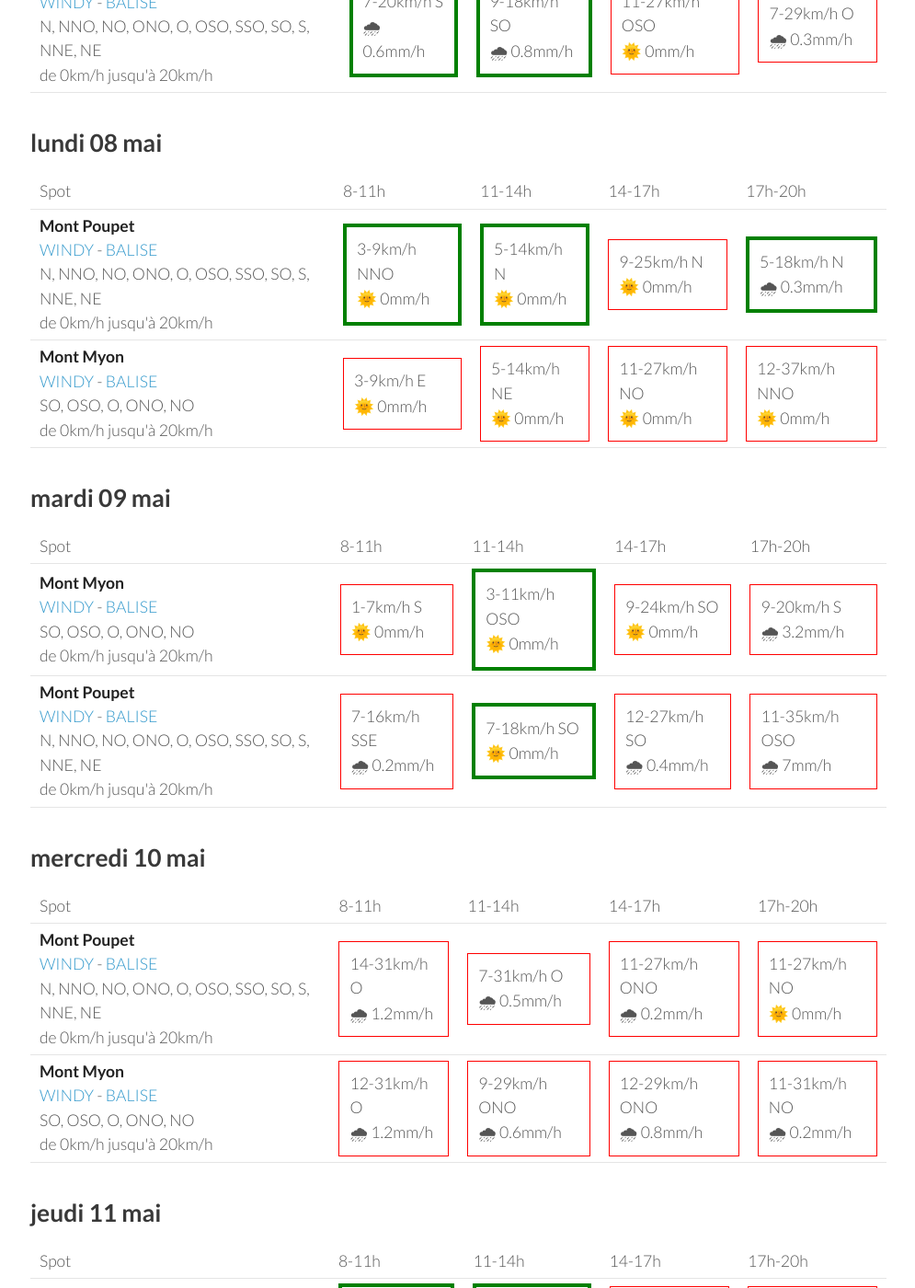
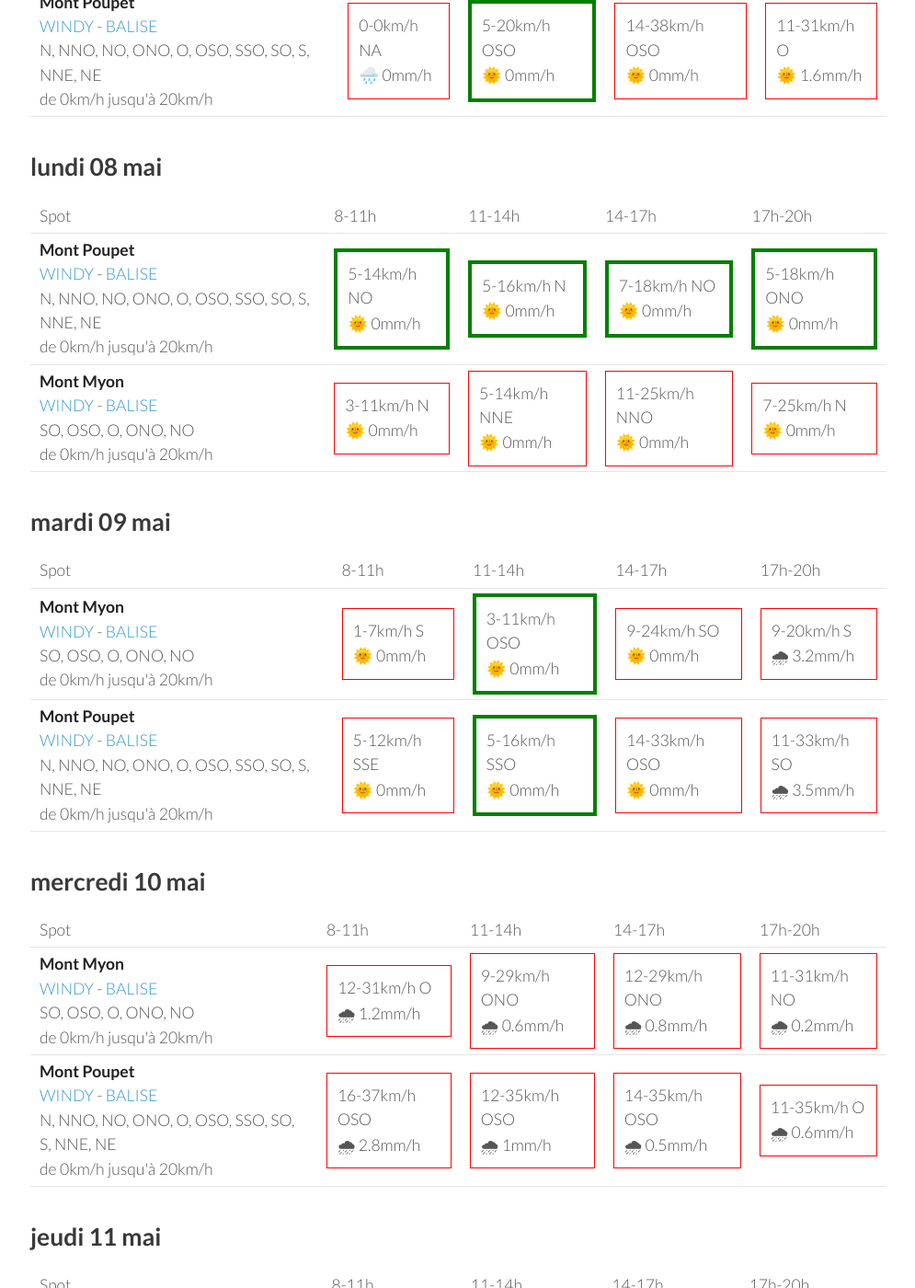
Before and after one commit to parapente-dans-le-nord/parapente-dans-le-nord.github.io, a Jekyll site: the page built from jura.markdown, in a window 1280 px wide and 1400 px high, scrolled down 530 px. Shown: the whole window at 92% size, without its empty margins (25-1020 px from the left). Built offline with Jekyll 4.4.1, drawn with Linux system fonts in a browser that asks for light colours; some of the changed text lies outside the part shown.

Commit message:
update index.markdown

```diff
--- a/jura.markdown
+++ b/jura.markdown
@@ -24,21 +24,19 @@ page mise à jour le dimanche 07 mai 10:20
 <tr>
         <td><strong>Mont Myon</strong><br><a href="https://windy.com/46.331/5.397?45.898,5.394,8,m:eWoagj8">WINDY</a> - <span class=""><a href="http://www.balisemeteo.com/balise.php?idBalise=70">BALISE</a> </span><br> <span class="vent-favorable">SO, OSO, O, ONO, NO</span><br><span class="force-vent">de 0km/h jusqu'à 20km/h</span> </td>
 
-            <td><div class="not-flyable"><p>5-11km/h SE</p><p>🌧 2.3mm/h</p></div></td>
-            <td><div class="flyable"><p>5-14km/h O</p><p>🌞 0mm/h</p></div></td>
-            <td><div class="not-flyable"><p>11-33km/h SO</p><p>🌧 1.5mm/h</p></div></td>
-            <td><div class="flyable"><p>5-18km/h NO</p><p>🌧 3.1mm/h</p></div></td>
-
+            <td><div class="not-flyable"><p>0-0km/h NA</p><p>🌧️ 0mm/h</p></div></td>
+            <td><div class="flyable"><p>7-20km/h ONO</p><p>🌞 0mm/h</p></div></td>
+            <td><div class="not-flyable"><p>12-33km/h ONO</p><p>🌞 0.2mm/h</p></div></td>
+            <td><div class="flyable"><p>5-18km/h O</p><p>🌞 2.6mm/h</p></div></td>
 
     </tr>
 <tr>
         <td><strong>Mont Poupet</strong><br><a href="https://windy.com/46.970/5.876?46.541,5.876,8">WINDY</a> - <span class=""><a href="http://www.balisemeteo.com/balise.php?idBalise=92">BALISE</a> </span><br> <span class="vent-favorable">N, NNO, NO, ONO, O, OSO, SSO, SO, S, NNE, NE</span><br><span class="force-vent">de 0km/h jusqu'à 20km/h</span> </td>
 
-            <td><div class="flyable"><p>7-20km/h S</p><p>🌧 0.6mm/h</p></div></td>
-            <td><div class="flyable"><p>9-18km/h SO</p><p>🌧 0.8mm/h</p></div></td>
-            <td><div class="not-flyable"><p>11-27km/h OSO</p><p>🌞 0mm/h</p></div></td>
-            <td><div class="not-flyable"><p>7-29km/h O</p><p>🌧 0.3mm/h</p></div></td>
-
+            <td><div class="not-flyable"><p>0-0km/h NA</p><p>🌧️ 0mm/h</p></div></td>
+            <td><div class="flyable"><p>5-20km/h OSO</p><p>🌞 0mm/h</p></div></td>
+            <td><div class="not-flyable"><p>14-38km/h OSO</p><p>🌞 0mm/h</p></div></td>
+            <td><div class="not-flyable"><p>11-31km/h O</p><p>🌞 1.6mm/h</p></div></td>
 
     </tr>
 
@@ -60,20 +58,20 @@ page mise à jour le dimanche 07 mai 10:20
 <tr>
         <td><strong>Mont Poupet</strong><br><a href="https://windy.com/46.970/5.876?46.541,5.876,8">WINDY</a> - <span class=""><a href="http://www.balisemeteo.com/balise.php?idBalise=92">BALISE</a> </span><br> <span class="vent-favorable">N, NNO, NO, ONO, O, OSO, SSO, SO, S, NNE, NE</span><br><span class="force-vent">de 0km/h jusqu'à 20km/h</span> </td>
 
-            <td><div class="flyable"><p>3-9km/h NNO</p><p>🌞 0mm/h</p></div></td>
-            <td><div class="flyable"><p>5-14km/h N</p><p>🌞 0mm/h</p></div></td>
-            <td><div class="not-flyable"><p>9-25km/h N</p><p>🌞 0mm/h</p></div></td>
-            <td><div class="flyable"><p>5-18km/h N</p><p>🌧 0.3mm/h</p></div></td>
+            <td><div class="flyable"><p>5-14km/h NO</p><p>🌞 0mm/h</p></div></td>
+            <td><div class="flyable"><p>5-16km/h N</p><p>🌞 0mm/h</p></div></td>
+            <td><div class="flyable"><p>7-18km/h NO</p><p>🌞 0mm/h</p></div></td>
+            <td><div class="flyable"><p>5-18km/h ONO</p><p>🌞 0mm/h</p></div></td>
 
 
     </tr>
 <tr>
         <td><strong>Mont Myon</strong><br><a href="https://windy.com/46.331/5.397?45.898,5.394,8,m:eWoagj8">WINDY</a> - <span class=""><a href="http://www.balisemeteo.com/balise.php?idBalise=70">BALISE</a> </span><br> <span class="vent-favorable">SO, OSO, O, ONO, NO</span><br><span class="force-vent">de 0km/h jusqu'à 20km/h</span> </td>
 
-            <td><div class="not-flyable"><p>3-9km/h E</p><p>🌞 0mm/h</p></div></td>
-            <td><div class="not-flyable"><p>5-14km/h NE</p><p>🌞 0mm/h</p></div></td>
-            <td><div class="not-flyable"><p>11-27km/h NO</p><p>🌞 0mm/h</p></div></td>
-            <td><div class="not-flyable"><p>12-37km/h NNO</p><p>🌞 0mm/h</p></div></td>
+            <td><div class="not-flyable"><p>3-11km/h N</p><p>🌞 0mm/h</p></div></td>
+            <td><div class="not-flyable"><p>5-14km/h NNE</p><p>🌞 0mm/h</p></div></td>
+            <td><div class="not-flyable"><p>11-25km/h NNO</p><p>🌞 0mm/h</p></div></td>
+            <td><div class="not-flyable"><p>7-25km/h N</p><p>🌞 0mm/h</p></div></td>
 
 
     </tr>
@@ -106,10 +104,10 @@ page mise à jour le dimanche 07 mai 10:20
 <tr>
         <td><strong>Mont Poupet</strong><br><a href="https://windy.com/46.970/5.876?46.541,5.876,8">WINDY</a> - <span class=""><a href="http://www.balisemeteo.com/balise.php?idBalise=92">BALISE</a> </span><br> <span class="vent-favorable">N, NNO, NO, ONO, O, OSO, SSO, SO, S, NNE, NE</span><br><span class="force-vent">de 0km/h jusqu'à 20km/h</span> </td>
 
-            <td><div class="not-flyable"><p>7-16km/h SSE</p><p>🌧 0.2mm/h</p></div></td>
-            <td><div class="flyable"><p>7-18km/h SO</p><p>🌞 0mm/h</p></div></td>
-            <td><div class="not-flyable"><p>12-27km/h SO</p><p>🌧 0.4mm/h</p></div></td>
-            <td><div class="not-flyable"><p>11-35km/h OSO</p><p>🌧 7mm/h</p></div></td>
+            <td><div class="not-flyable"><p>5-12km/h SSE</p><p>🌞 0mm/h</p></div></td>
+            <td><div class="flyable"><p>5-16km/h SSO</p><p>🌞 0mm/h</p></div></td>
+            <td><div class="not-flyable"><p>14-33km/h OSO</p><p>🌞 0mm/h</p></div></td>
+            <td><div class="not-flyable"><p>11-33km/h SO</p><p>🌧 3.5mm/h</p></div></td>
 
 
     </tr>
@@ -130,22 +128,22 @@ page mise à jour le dimanche 07 mai 10:20
       <td>17h-20h</td>
     </tr>
 <tr>
-        <td><strong>Mont Poupet</strong><br><a href="https://windy.com/46.970/5.876?46.541,5.876,8">WINDY</a> - <span class=""><a href="http://www.balisemeteo.com/balise.php?idBalise=92">BALISE</a> </span><br> <span class="vent-favorable">N, NNO, NO, ONO, O, OSO, SSO, SO, S, NNE, NE</span><br><span class="force-vent">de 0km/h jusqu'à 20km/h</span> </td>
-
-            <td><div class="not-flyable"><p>14-31km/h O</p><p>🌧 1.2mm/h</p></div></td>
-            <td><div class="not-flyable"><p>7-31km/h O</p><p>🌧 0.5mm/h</p></div></td>
-            <td><div class="not-flyable"><p>11-27km/h ONO</p><p>🌧 0.2mm/h</p></div></td>
-            <td><div class="not-flyable"><p>11-27km/h NO</p><p>🌞 0mm/h</p></div></td>
-
-
-    </tr>
-<tr>
         <td><strong>Mont Myon</strong><br><a href="https://windy.com/46.331/5.397?45.898,5.394,8,m:eWoagj8">WINDY</a> - <span class=""><a href="http://www.balisemeteo.com/balise.php?idBalise=70">BALISE</a> </span><br> <span class="vent-favorable">SO, OSO, O, ONO, NO</span><br><span class="force-vent">de 0km/h jusqu'à 20km/h</span> </td>
 
             <td><div class="not-flyable"><p>12-31km/h O</p><p>🌧 1.2mm/h</p></div></td>
             <td><div class="not-flyable"><p>9-29km/h ONO</p><p>🌧 0.6mm/h</p></div></td>
             <td><div class="not-flyable"><p>12-29km/h ONO</p><p>🌧 0.8mm/h</p></div></td>
             <td><div class="not-flyable"><p>11-31km/h NO</p><p>🌧 0.2mm/h</p></div></td>
+
+
+    </tr>
+<tr>
+        <td><strong>Mont Poupet</strong><br><a href="https://windy.com/46.970/5.876?46.541,5.876,8">WINDY</a> - <span class=""><a href="http://www.balisemeteo.com/balise.php?idBalise=92">BALISE</a> </span><br> <span class="vent-favorable">N, NNO, NO, ONO, O, OSO, SSO, SO, S, NNE, NE</span><br><span class="force-vent">de 0km/h jusqu'à 20km/h</span> </td>
+
+            <td><div class="not-flyable"><p>16-37km/h OSO</p><p>🌧 2.8mm/h</p></div></td>
+            <td><div class="not-flyable"><p>12-35km/h OSO</p><p>🌧 1mm/h</p></div></td>
+            <td><div class="not-flyable"><p>14-35km/h OSO</p><p>🌧 0.5mm/h</p></div></td>
+            <td><div class="not-flyable"><p>11-35km/h O</p><p>🌧 0.6mm/h</p></div></td>
 
 
     </tr>
@@ -178,10 +176,10 @@ page mise à jour le dimanche 07 mai 10:20
 <tr>
         <td><strong>Mont Poupet</strong><br><a href="https://windy.com/46.970/5.876?46.541,5.876,8">WINDY</a> - <span class=""><a href="http://www.balisemeteo.com/balise.php?idBalise=92">BALISE</a> </span><br> <span class="vent-favorable">N, NNO, NO, ONO, O, OSO, SSO, SO, S, NNE, NE</span><br><span class="force-vent">de 0km/h jusqu'à 20km/h</span> </td>
 
-            <td><div class="not-flyable"><p>5-12km/h E</p><p>🌞 0mm/h</p></div></td>
-            <td><div class="not-flyable"><p>9-22km/h N</p><p>🌞 0mm/h</p></div></td>
-            <td><div class="not-flyable"><p>11-27km/h N</p><p>🌧 0.2mm/h</p></div></td>
-            <td><div class="not-flyable"><p>11-27km/h N</p><p>🌧 0.2mm/h</p></div></td>
+            <td><div class="flyable"><p>7-16km/h SSO</p><p>🌧 1.1mm/h</p></div></td>
+            <td><div class="not-flyable"><p>9-24km/h ONO</p><p>🌧 1.5mm/h</p></div></td>
+            <td><div class="not-flyable"><p>5-24km/h NO</p><p>🌧 1.7mm/h</p></div></td>
+            <td><div class="not-flyable"><p>7-31km/h NNO</p><p>🌧 4.8mm/h</p></div></td>
 
 
     </tr>
@@ -202,6 +200,16 @@ page mise à jour le dimanche 07 mai 10:20
       <td>17h-20h</td>
     </tr>
 <tr>
+        <td><strong>Mont Poupet</strong><br><a href="https://windy.com/46.970/5.876?46.541,5.876,8">WINDY</a> - <span class=""><a href="http://www.balisemeteo.com/balise.php?idBalise=92">BALISE</a> </span><br> <span class="vent-favorable">N, NNO, NO, ONO, O, OSO, SSO, SO, S, NNE, NE</span><br><span class="force-vent">de 0km/h jusqu'à 20km/h</span> </td>
+
+            <td><div class="not-flyable"><p>11-24km/h NNE</p><p>🌧 0.3mm/h</p></div></td>
+            <td><div class="not-flyable"><p>14-40km/h NNE</p><p>🌞 0mm/h</p></div></td>
+            <td><div class="not-flyable"><p>18-44km/h NNE</p><p>🌧 4.4mm/h</p></div></td>
+            <td><div class="not-flyable"><p>16-50km/h NNE</p><p>🌧 2.5mm/h</p></div></td>
+
+
+    </tr>
+<tr>
         <td><strong>Mont Myon</strong><br><a href="https://windy.com/46.331/5.397?45.898,5.394,8,m:eWoagj8">WINDY</a> - <span class=""><a href="http://www.balisemeteo.com/balise.php?idBalise=70">BALISE</a> </span><br> <span class="vent-favorable">SO, OSO, O, ONO, NO</span><br><span class="force-vent">de 0km/h jusqu'à 20km/h</span> </td>
 
             <td><div class="not-flyable"><p>14-29km/h N</p><p>🌧 0.4mm/h</p></div></td>
```
Also changed, not shown: other parts of jura.markdown (+1 -1 lines).
